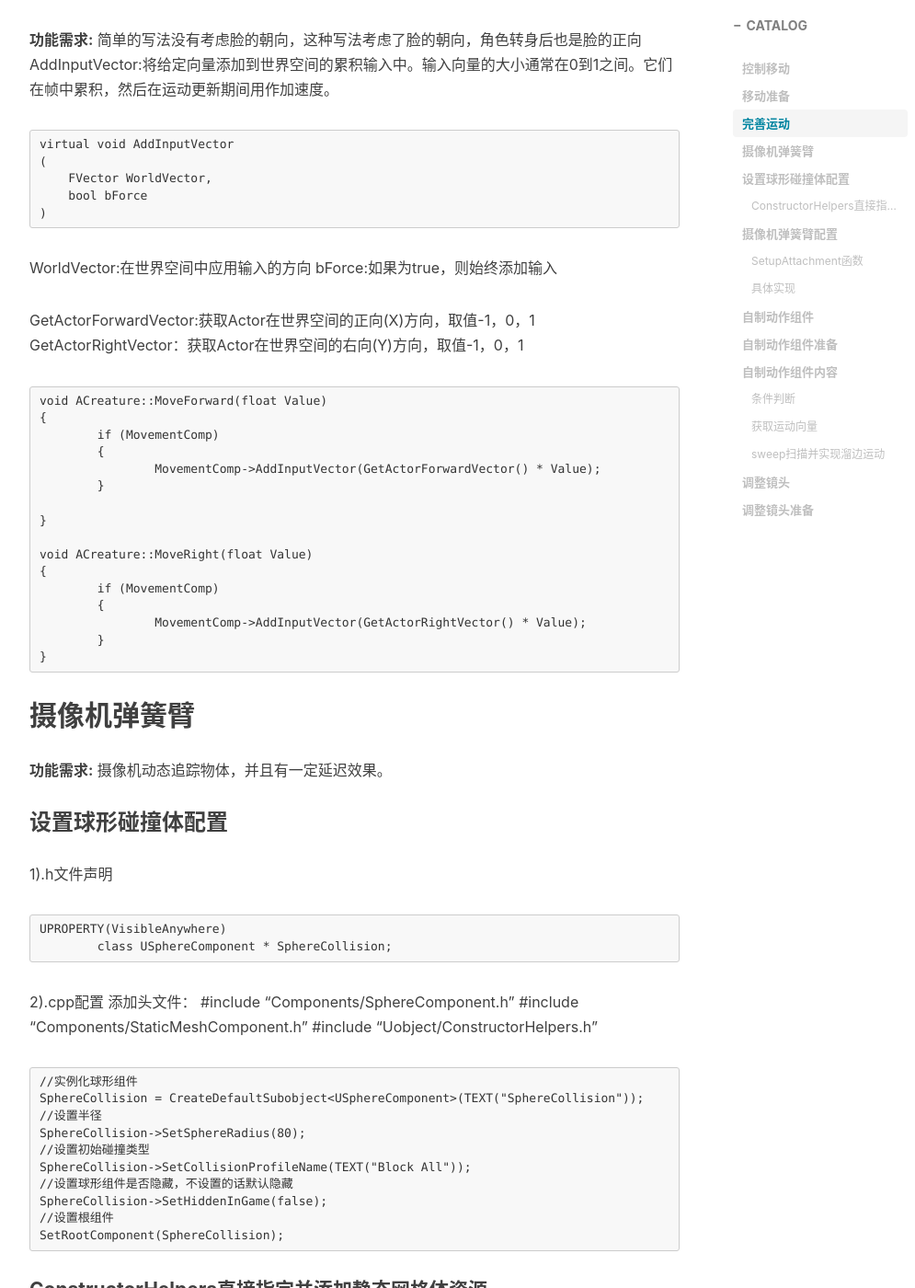
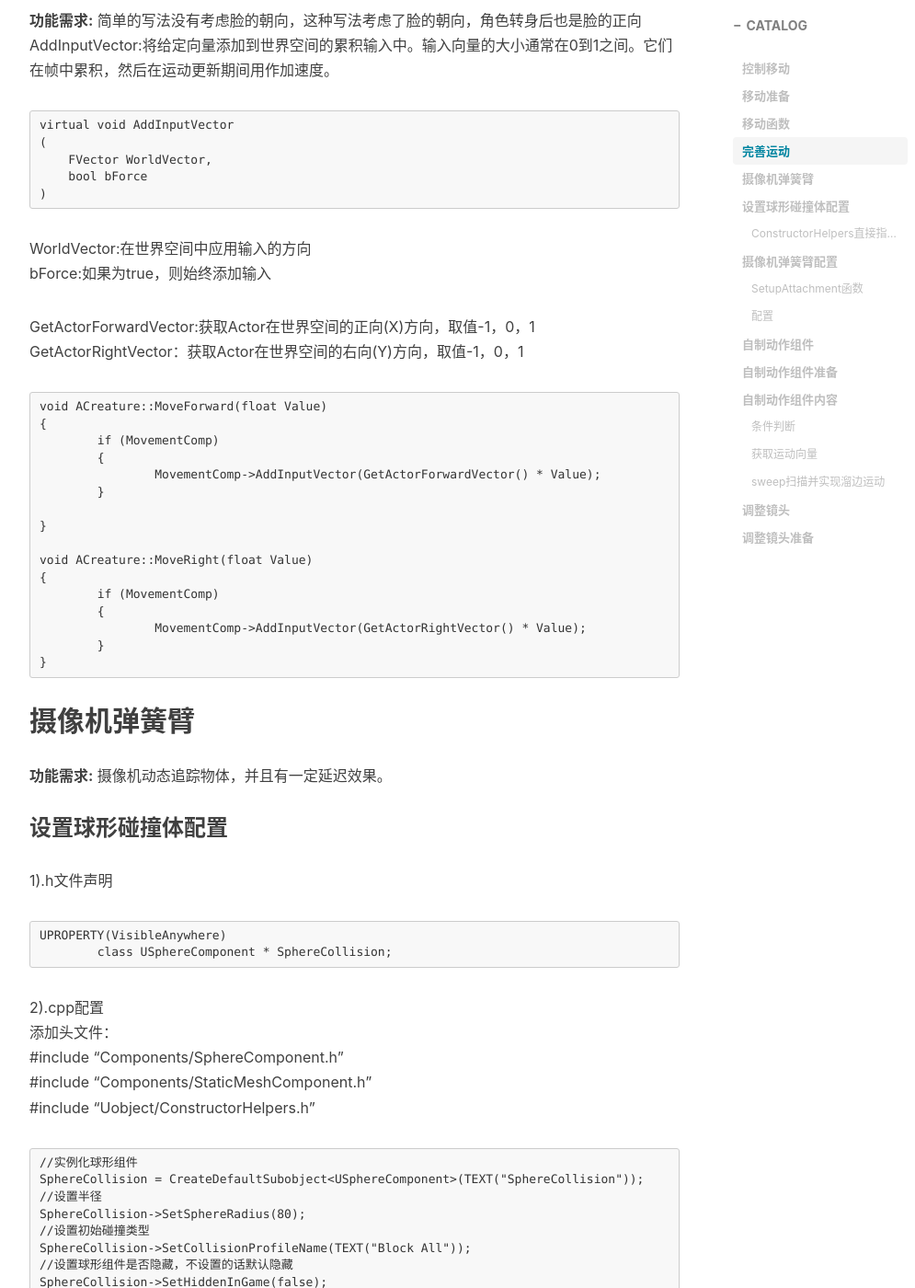
Before and after one commit to AIaimuti/aiaimuti.github.io, a Jekyll site: the page built from _posts/2020-4-24-C++_Movement.md, in a window 1280 px wide and 1400 px high, scrolled down 1798 px. Shown: the whole window at 92% size, without its empty margins (233-1228 px from the left). Built offline with Jekyll 4.4.1, drawn with Linux system fonts in a browser that asks for light colours; nearby versions of some CDN libraries; comment, search, counter and statistics services are not loaded; some of the changed text lies outside the part shown.

Commit message:
Update 2020-4-24-C++_Movement.md

````diff
--- a/_posts/2020-4-24-C++_Movement.md
+++ b/_posts/2020-4-24-C++_Movement.md
@@ -20,11 +20,11 @@ void MoveForward(float Value);
 
 void MoveRight(float Value);
 ```
-3).cpp文件中定义
+3).cpp文件中定义<br>
 在构造函数中，让0号玩家拥有控制权
 `AutoPossessPlayer = EAutoReceiveInput::Player0;`
 
-移动函数
+### 移动函数
 ```
 void ACreature::MoveForward(float Value)
 {
@@ -56,7 +56,7 @@ void ACreature::Tick(float DeltaTime)
 
 
 ## 完善运动
-**功能需求:** 简单的写法没有考虑脸的朝向，这种写法考虑了脸的朝向，角色转身后也是脸的正向
+**功能需求:** 简单的写法没有考虑脸的朝向，这种写法考虑了脸的朝向，角色转身后也是脸的正向<br>
 AddInputVector:将给定向量添加到世界空间的累积输入中。输入向量的大小通常在0到1之间。它们在帧中累积，然后在运动更新期间用作加速度。
 ```
 virtual void AddInputVector
@@ -65,10 +65,10 @@ virtual void AddInputVector
     bool bForce
 )
 ```
-WorldVector:在世界空间中应用输入的方向
+WorldVector:在世界空间中应用输入的方向<br>
 bForce:如果为true，则始终添加输入
 
-GetActorForwardVector:获取Actor在世界空间的正向(X)方向，取值-1，0，1
+GetActorForwardVector:获取Actor在世界空间的正向(X)方向，取值-1，0，1<br>
 GetActorRightVector：获取Actor在世界空间的右向(Y)方向，取值-1，0，1
 ```
 void ACreature::MoveForward(float Value)
@@ -98,10 +98,10 @@ void ACreature::MoveRight(float Value)
 UPROPERTY(VisibleAnywhere)
 	class USphereComponent * SphereCollision;
 ```
-2).cpp配置
-添加头文件：
-#include "Components/SphereComponent.h"
-#include "Components/StaticMeshComponent.h"
+2).cpp配置<br>
+添加头文件：<br>
+#include "Components/SphereComponent.h"<br>
+#include "Components/StaticMeshComponent.h"<br>
 #include "Uobject/ConstructorHelpers.h"
 ```
 //实例化球形组件
@@ -116,7 +116,7 @@ SphereCollision->SetHiddenInGame(false);
 SetRootComponent(SphereCollision);
 ```
 #### ConstructorHelpers直接指定并添加静态网格体资源
-直接指定网格资源采用如下方式，需要添加Uobject/ConstructorHelpers.h头文件。
+直接指定网格资源采用如下方式，需要添加Uobject/ConstructorHelpers.h头文件。<br>
 TEXT内部引用的路径：打开actor蓝图-->Static Mesh点放大镜打开内容浏览器-->在内容浏览器中右键点击所选物体-->点击Copy Reference
 ```
 //使用ConstructorHelpers找指定位置的静态网格体资源给MeshComponentAsset
@@ -142,13 +142,12 @@ void SetupAttachment
     FName InSocketName
 )
 ```
-InParent：指定依附对象
+InParent：指定依附对象<br>
 InSocketName：指定插槽名称
 
 弹簧臂一段连接物体原点，另一端自带插槽。这里将摄像机绑定弹簧臂的插槽，不然摄像机会绑定到弹簧臂的原点
 `Camera->SetupAttachment(SpringArmComp, USpringArmComponent::SocketName);`
-
-#### 具体实现
+#### 配置
 1).h文件声明
 ```
 UPROPERTY(EditAnywhere, BlueprintReadWrite, Category = "Camera")
@@ -157,9 +156,9 @@ UPROPERTY(EditAnywhere, BlueprintReadWrite, Category = "Camera")
 UPROPERTY(VisibleAnywhere)
 	class USpringArmComponent * SpringArmComp;
 ```
-2).cpp文件配置
-添加头文件：
-#include "Camera/CameraComponent.h"
+2).cpp文件配置<br>
+添加头文件：<br>
+#include "Camera/CameraComponent.h"<br>
 #include "GameFramework/SpringArmComponent.h"
 ```
 //实例化弹簧臂组件
@@ -207,7 +206,7 @@ virtual UPawnMovementComponent * GetMovementComponent() const override;
 Creature.cpp文件中<br>
 实例化继承后的UMyPawnMovementComponent类MovementComp，并指定根组件作为我们移动和更新的标准<br>
 GetMovementComponent()中使用我们自定义的移动组件<br>
-并添加头文件：
+并添加头文件：<br>
 #include "..\Public\MyPawnMovementComponent.h"
 ```
 MovementComp = CreateDefaultSubobject<UMyPawnMovementComponent>(TEXT("MovementComp"));
@@ -287,7 +286,7 @@ if (!DeltaMovement.IsNearlyZero())
 **功能需求:** 可以对视角进行左右和上下调整<br>
 
 ### 调整镜头准备
-1)先Project Setting添加轴映射，CameraPitch-->鼠标Y(Y一般是-1)，CameraYaw-->鼠标X(X一般是1)
+1)先Project Setting添加轴映射，CameraPitch-->鼠标Y(Y一般是-1)，CameraYaw-->鼠标X(X一般是1)<br>
 2).h文件中设置
 ```
 //视角调整函数
````
